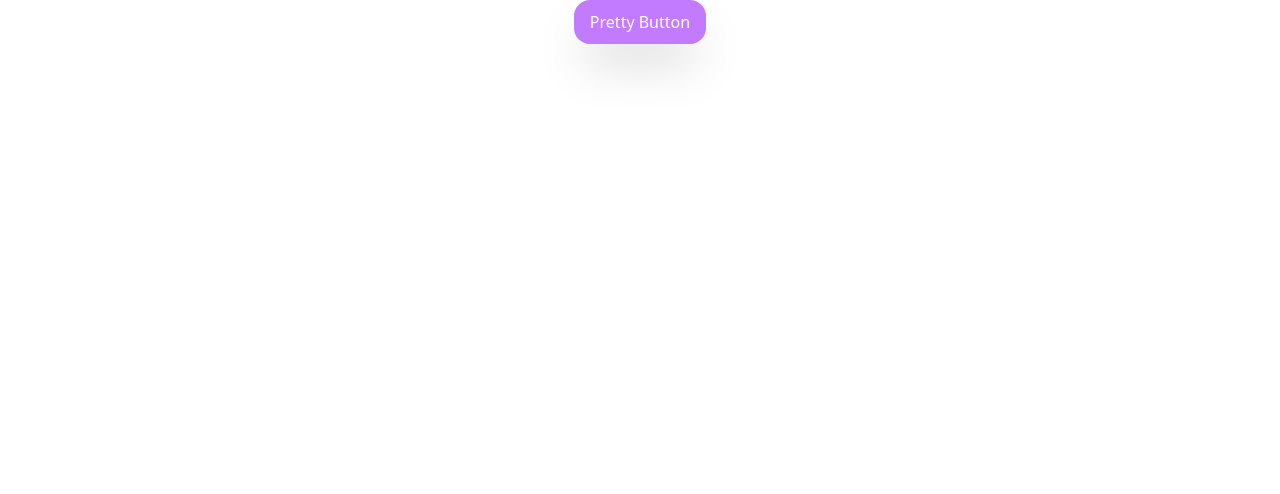
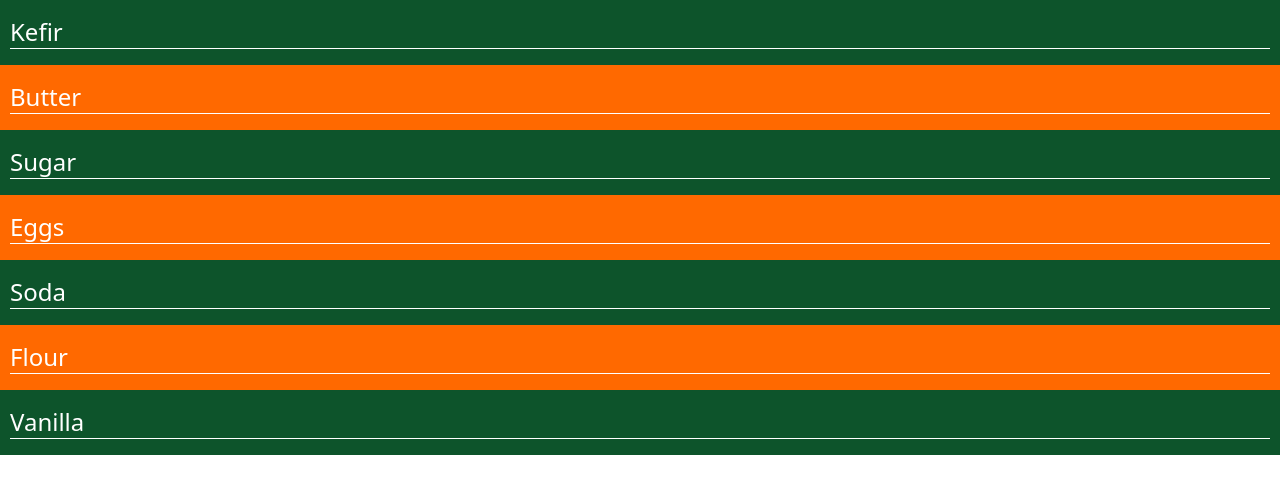
Before and after one commit to Lulika57/tutorial, a React (Vite) app: page / in a window 1280 px wide. Shown: the top 494 px of the page. Built offline with nearby package versions, Linux system fonts and the light colour scheme.

Commit message:
can now open multiple ingredient measurements

```diff
--- a/src/main.tsx
+++ b/src/main.tsx
@@ -1,6 +1,6 @@
 import { StrictMode } from 'react'
 import { createRoot } from 'react-dom/client'
-import App from './App.tsx'
+import App from './recipeApp.tsx'
 // import 'bootstrap/dist/css/bootstrap.css'
 
 createRoot(document.getElementById('root')!).render(
--- a/src/recipeApp.tsx
+++ b/src/recipeApp.tsx
@@ -4,12 +4,18 @@ import './App.css';
 
 export const listOfIngridients = ["Kefir", "Butter", "Sugar", "Eggs", "Soda", "Flour", "Vanilla"];
 export const listOfMesurement = ["150 g", "100 g", "200 g", "2", "0.5 tsp", "250 g", "0.5 tsp"];
+export const shownIngredientIndexes = [false, false, false, false, false, false, false];
 
 function App() {
+    const [selectedIndexes, setSelectedIndexes] = useState<boolean[]>(shownIngredientIndexes);
 
-    const [selectedIndex, setSelectedIndex] = useState(-1);
-    function onClick() {
+    function handleClick(index: number) {
+        // create new variable (data/state)
+        const newSelectedIndexes = [...selectedIndexes];
+        const theOpposite = !newSelectedIndexes[index];
 
+        newSelectedIndexes[index] = theOpposite;
+        setSelectedIndexes(newSelectedIndexes);
     }
 
     function isEven(number: number) {
@@ -21,15 +27,15 @@ function App() {
 
             {listOfIngridients.map((ingridient, index) => (
                 <div
-                    onClick={onClick}
+                    onClick={() => handleClick(index)}
                     className={cn(
                         'shadow-green-50 px-2.5 py-4 text-2xl text-white',
                         isEven(index) ? 'bg-green-900' : 'bg-orange-500'
                     )}
                 >
                     <p key={index}> {ingridient} </p>
-                    {selectedIndex === index && <p>
-                        {listOfIngridients[selectedIndex]} {listOfMesurement[selectedIndex]}
+                    {selectedIndexes[index] && <p>
+                        {listOfMesurement[index]}
                     </p>}
                     <hr />
 
```
